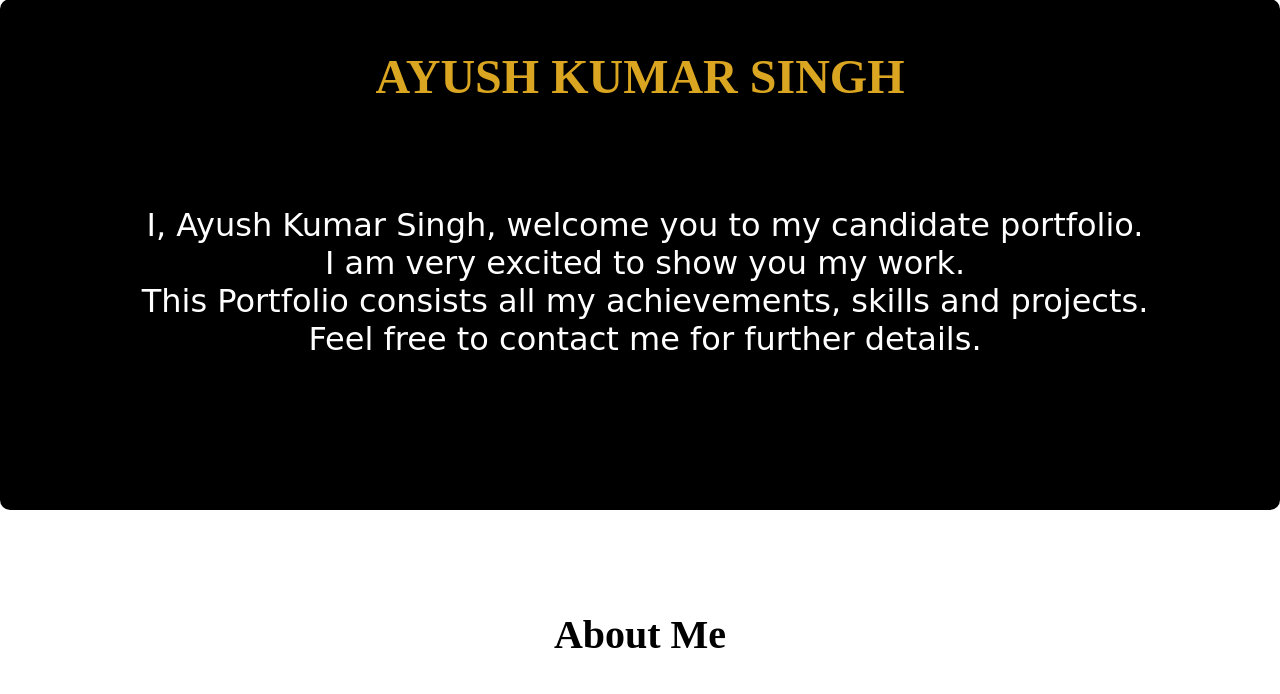
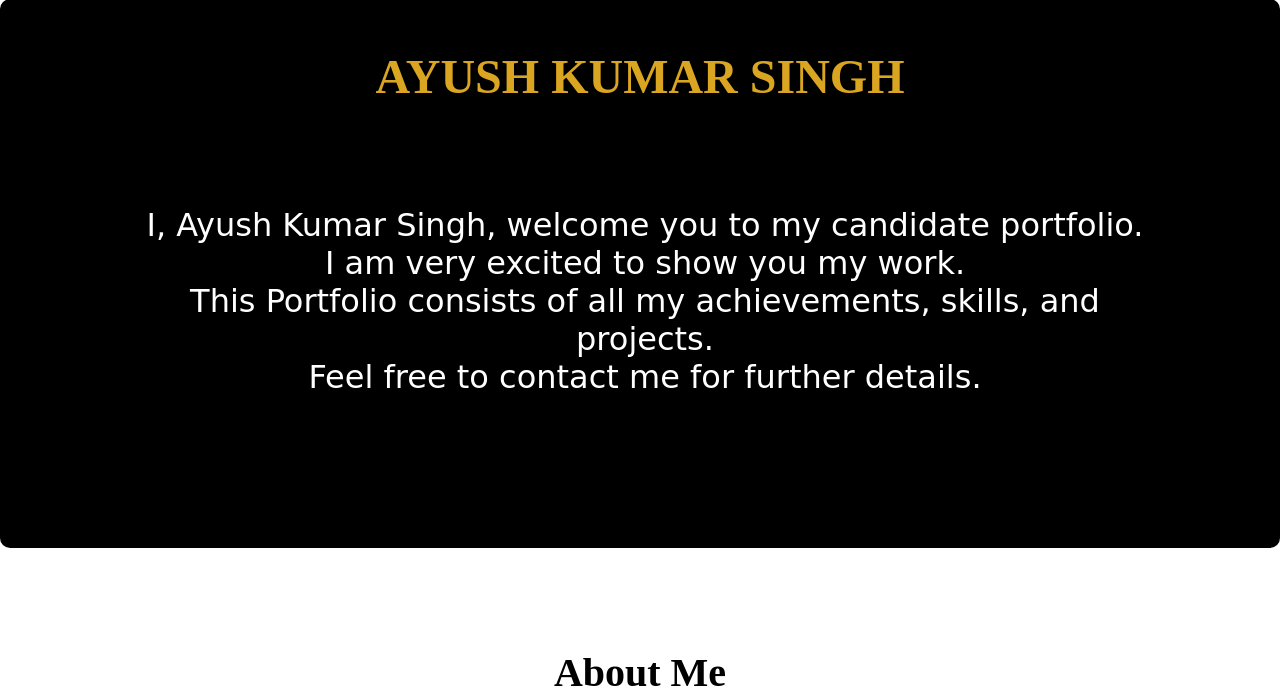
Before and after one commit to ayushsingh24/myportfolio24, a Django app: template pfolio1/templates/home.html in a window 1280 px wide. Shown: the part 57-751 px from the top of the page. Run offline with Django 3.2, Linux system fonts and the light colour scheme; the template is opened without the code that fills it, so the values that code supplies are empty.

Commit message:
grammatical mistake

```diff
--- a/pfolio1/templates/home.html
+++ b/pfolio1/templates/home.html
@@ -23,7 +23,7 @@
     <div class="contain">
         <div class="head1">AYUSH KUMAR SINGH</div>
         <div class="dt1">
-            <p class="detail">I, Ayush Kumar Singh, welcome you to my candidate portfolio.<br>I am very excited to show you my work.<br>This Portfolio consists all my achievements, skills and projects.<br>Feel free to contact me for further details.</p>
+            <p class="detail">I, Ayush Kumar Singh, welcome you to my candidate portfolio.<br>I am very excited to show you my work.<br>This Portfolio consists of all my achievements, skills, and projects.<br>Feel free to contact me for further details.</p>
         </div>
     </div>
 
```
